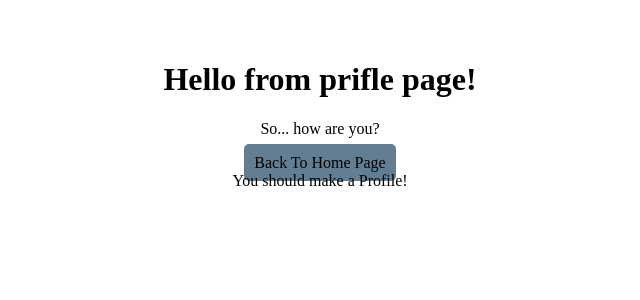
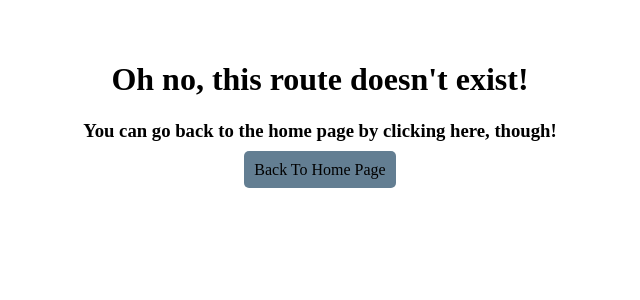
Before and after one commit to ShadowShark99/React-Practice, a React (Vite) app: page /profile in a window 1280 px wide. Shown: the top 300 px of the page, without its empty margins (320-960 px from the left). Built offline with nearby package versions, Linux system fonts and the light colour scheme.

Commit message:
use dynamic URL parameters

```diff
--- /dev/null
+++ b/src/components/ErrorPage.jsx
@@ -0,0 +1,15 @@
+import { Link } from "react-router-dom";
+import HomeButton from "./HomeButton";
+
+const ErrorPage = () => {
+  return (
+    <div>
+      <h1>Oh no, this route doesn't exist!</h1>
+      <h3>You can go back to the home page by clicking here, though!</h3>
+      <HomeButton></HomeButton>
+
+    </div>
+  );
+};
+
+export default ErrorPage;
--- a/src/components/Profile.jsx
+++ b/src/components/Profile.jsx
@@ -1,13 +1,26 @@
-import { Outlet } from "react-router-dom";
+import { Outlet, useParams } from "react-router-dom";
 import HomeButton from "./HomeButton";
+import DefaultProfile from "./DefaultProfile";
+import Spinach from "./Spinach";
+import Popeye from "./Popeye";
 
 
 const Profile = () => {
+
+  const { name } = useParams();
+
   return (<div>
     <h1>Hello from prifle page!</h1>
     <p>So... how are you?</p>
     <HomeButton></HomeButton>
-    <Outlet></Outlet>
+    <h2>Current Profile: </h2>
+    {name ==="popeye" ? (
+      <Popeye></Popeye>
+    ) : name ==="spinach" ? (
+      <Spinach/>
+    ) : (
+      <DefaultProfile/>
+    )}
   </div>)
 };
 
--- a/src/main.jsx
+++ b/src/main.jsx
@@ -6,21 +6,18 @@
 import Spinach from './components/Spinach';
 import Popeye from './components/Popeye';
 import DefaultProfile from './components/DefaultProfile';
+import ErrorPage from './components/ErrorPage';
 
 
 const router = createBrowserRouter([
   {
     path: "/",
     element: <App />,
+    errorElement: <ErrorPage/>,
   },
   {
-    path: "profile",
+    path: "profile/:name",
     element: <Profile />,
-    children: [
-      { index: true, element: <DefaultProfile/> },
-      { path: "spinach", element: <Spinach /> },
-      { path: "popeye", element: <Popeye /> },
-    ],
   },
 ]);
 
```
